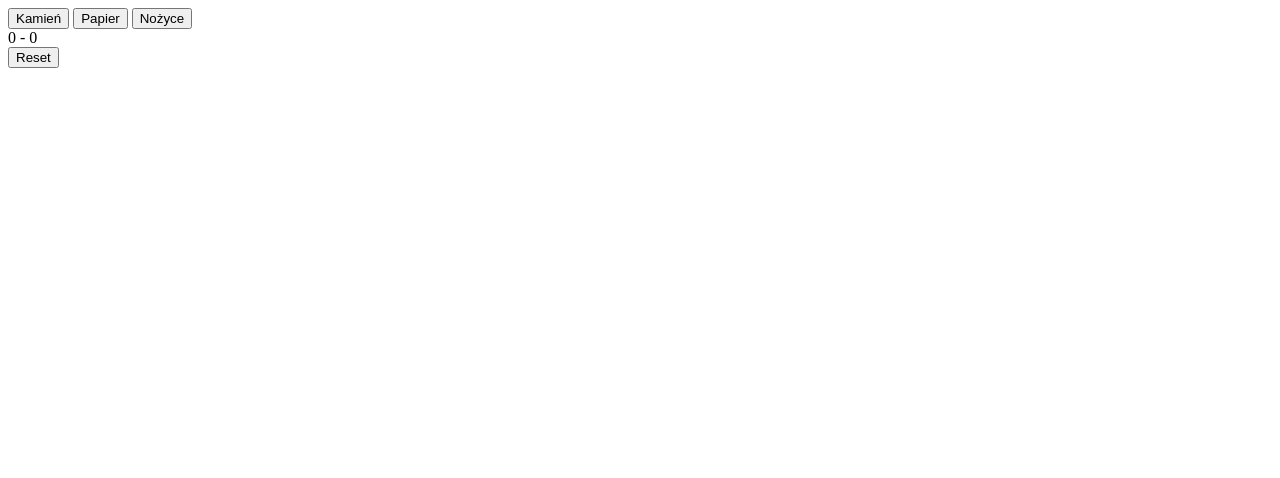
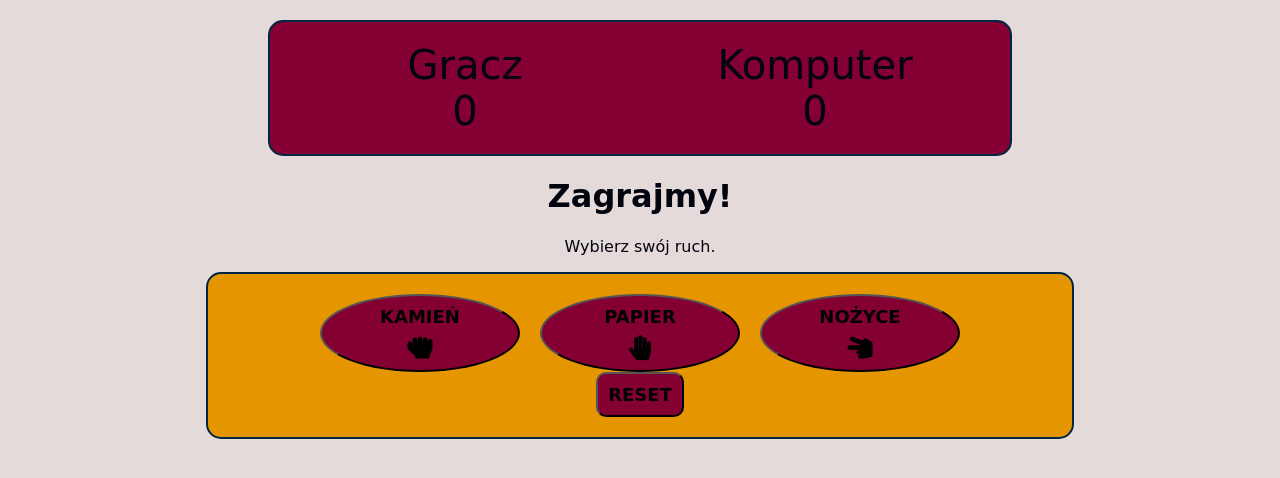
Before and after one commit to AgnieszkaSzostak/javascript-prework, a website: page index.html in a window 1280 px wide. Drawn offline with Linux system fonts and the light colour scheme; a web font is replaced by a local one.

Commit message:
Add styles

```diff
--- a/index.html
+++ b/index.html
@@ -1,28 +1,50 @@
 <!DOCTYPE html>
-<html lang="en">
+<html lang="pl">
   <head>
   	<meta charset="UTF-8">
   	<title>Kamień, papier, nożyce</title>
+    <link rel="stylesheet" href="https://use.fontawesome.com/releases/v5.5.0/css/all.css">
+    <link rel="preconnect" href="https://fonts.googleapis.com">
+    <link rel="preconnect" href="https://fonts.gstatic.com" crossorigin>
+    <link href="https://fonts.googleapis.com/css2?family=ZCOOL+KuaiLe&display=swap" rel="stylesheet">
   	<link rel="stylesheet" href="css/style.css">
   </head>
   <body>
   	<div class="container">
-  		<div id="buttons">
-        <button id="button-rock" type="button">Kamień</button>
-        <button id="button-paper" type="button">Papier</button>
-        <button id="button-scissors" type="button">Nożyce</button>
+      <div id="result" class="result">
+        <div class="col">
+          <span>Gracz</span>
+          <span id="playerResult" class="playerResult"></span>
+        </div>
+        <div class="col">
+          <span>Komputer</span>
+          <span id="computerResult" class="computerResult"></span>
+        </div>
       </div>
-  		<div id="messages"></div>
-      <div id="result" class="result">
-        <span id="playerResult" class="playerResult"></span>
-        <span>-</span>
-        <span id="computerResult" class="computerResult"></span>
+      <div class="letsPlay">
+        <h1>Zagrajmy!</h1>
+        <p>Wybierz swój ruch.</p>
       </div>
-      <div class="">
-        <button id="reset" type="button" name="button">Reset</button>
+      <div class="main">
+    		<div id="buttons" class="buttons">
+          <button id="button-rock" type="button">Kamień
+            <i class="fas fa-hand-rock"></i>
+          </button>
+          <button id="button-paper" type="button">Papier
+            <i class="fas fa-hand-paper"></i>
+          </button>
+          <button id="button-scissors" type="button">Nożyce
+            <i class="fas fa-hand-scissors"></i>
+          </button>
+        </div>
+    		<div id="messages">
+        </div>
+        <div class="">
+          <button class="reset"id="reset" type="button" name="button">Reset</button>
+        </div>
       </div>
-  	</div>
-  	<script src="js/functions.js"></script>
-  	<script src="js/script.js"></script>
+    </div>
+	<script src="js/functions.js"></script>
+	<script src="js/script.js"></script>
   </body>
 </html>
--- a/sass/style.scss
+++ b/sass/style.scss
@@ -0,0 +1,111 @@
+$font1: 'ZCOOL KuaiLe', cursive;
+$color-background: #e5dada;
+$color-font: white;
+$color-button: #840032;
+$color: #002642;
+$color2: #e59500;
+$color3: #02040f;
+
+
+*,
+*::before,
+*::after {
+    box-sizing: border-box;
+
+
+}
+
+body {
+  margin: 0;
+  font-family: $font1;
+  color: $color-font;
+
+}
+
+.container {
+  background-color: $color-background;
+  margin: 0 auto;
+  padding: 20px;
+  margin: 0 auto;
+  text-align: center;
+  height: 100vh;
+
+}
+
+
+/* Results */
+
+.result {
+  width: 60%;
+  margin: 0 auto;
+  padding: 20px;
+  background-color: $color-button;
+  border: 2px solid $color;
+  border-radius: 15px;
+  color: $color3;
+  font-size: 40px;
+  display: flex;
+  justify-content: space-between;
+
+  .playerResult,
+  .computerResult {
+
+  }
+  .playerResult{
+
+  }
+  .col {
+    flex: 50%;
+    display: flex;
+    flex-wrap: wrap;
+    span {
+      flex: 100%;
+    }
+  }
+}
+
+.letsPlay{
+  color: $color3;
+}
+.main {
+  background-color: $color2;
+  width: 70%;
+  margin: 0 auto;
+  padding: 20px;
+  border: 2px solid $color;
+  border-radius: 15px;
+}
+
+.buttons {
+  display: flex;
+  justify-content: center;
+
+  button {
+    flex: 1;
+
+  }
+}
+button {
+  max-width: 200px;
+  padding: 10px;
+  margin-right: 10px;
+  margin-left: 10px;
+  background-color: $color-button;
+  border-radius: 50%;
+  text-transform: uppercase;
+  font-weight: bold;
+  font-family: inherit;
+  font-size: 18px;
+  // border-style: solid;
+  border-color: -internal-light-dark(rgb(118, 118, 118), rgb(133, 133, 133));
+
+}
+  .fas {
+    font-size: 25px;
+    display: block;
+    padding-top: 8px;
+  }
+
+.reset {
+  border-radius: 10px;
+}
```
Also changed, not shown: css/style.css, 1 other file.
